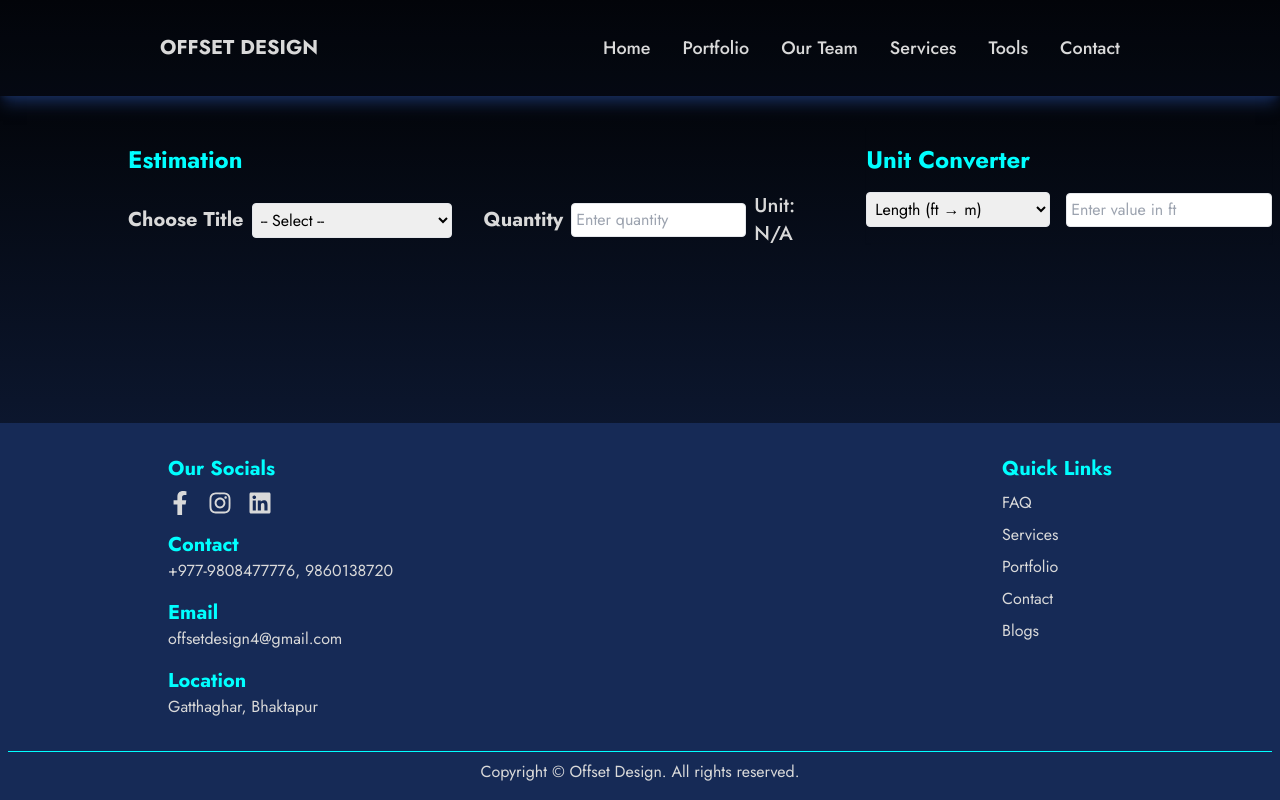
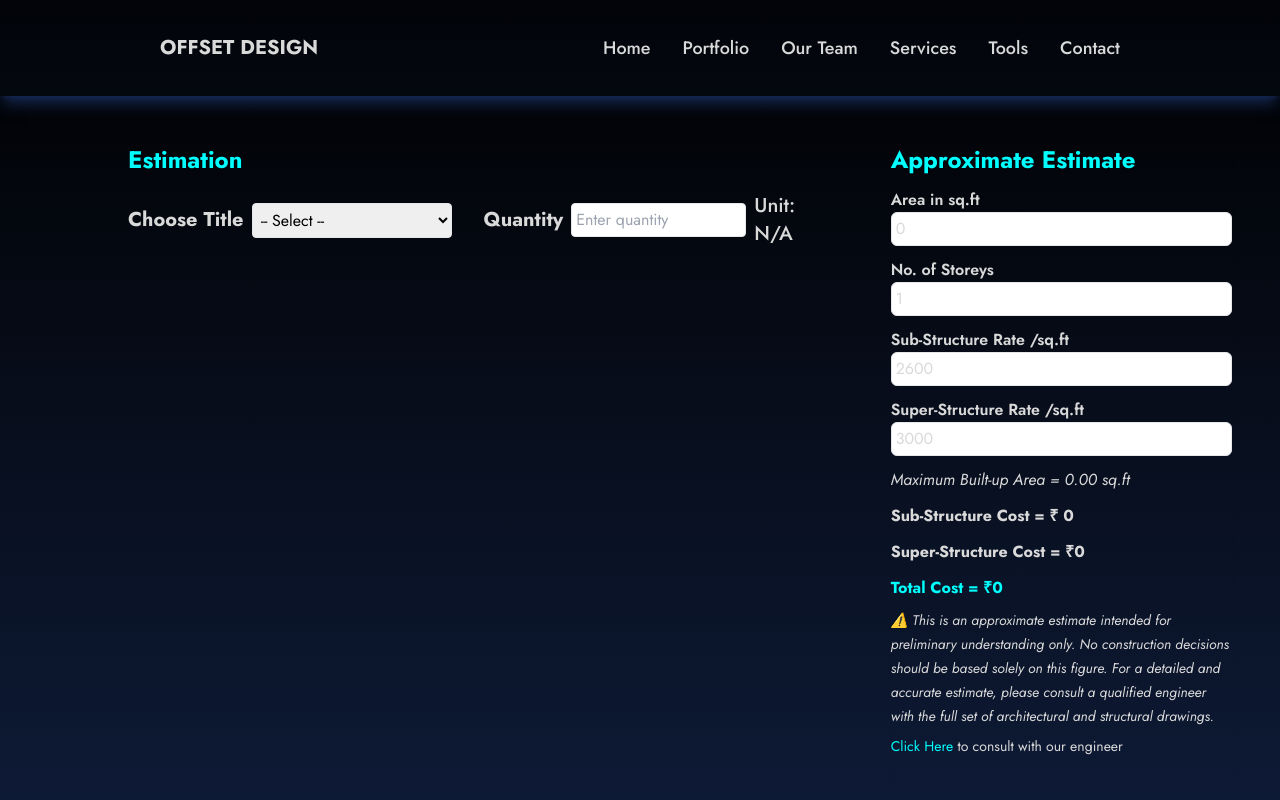
Before and after one commit to yogeshnepal8/Offset-Design, a React (Vite) app: page /tools in a window 1280 px wide. Shown: the top 800 px of the page. Built offline with nearby package versions, Linux system fonts and the light colour scheme.

Commit message:
Approximate Estimation

```diff
--- /dev/null
+++ b/src/components/ApproxEstimate.jsx
@@ -0,0 +1,103 @@
+import React, { useState } from "react";
+import { Link } from "react-router";
+
+function ApproxEstimate() {
+  const [plotArea, setPlotArea] = useState("0");
+  const [storey, setStorey] = useState("1");
+  const [subStrRate, setSubStrRate] = useState("2600");
+  const [superStrRate, setSuperStrRate] = useState("3000");
+
+  const maxBuiltUpArea = plotArea * 0.7 * storey;
+  const subStrCost = subStrRate * plotArea * 0.7 * 0.75;
+  const superStrCost = superStrRate * plotArea * 0.7 * storey;
+  const total = subStrCost + superStrCost;
+
+  return (
+    <div className="shadow-sm py-4">
+      <p className="text-2xl font-bold text-textSecondary mb-3">
+        Approximate Estimate
+      </p>
+      <div className="text-text flex flex-col gap-3 my-2">
+        <label className="font-semibold inline-block">
+          Area in sq.ft
+          <input
+            type="number"
+            value={plotArea}
+            onChange={(e) => setPlotArea(Number(e.target.value))}
+            className="styled-input"
+          />
+        </label>
+
+        <label className="font-semibold">
+          No. of Storeys
+          <input
+            type="number"
+            value={storey}
+            onChange={(e) => setStorey(Number(e.target.value))}
+            className="styled-input"
+          />
+        </label>
+
+        <label className="font-semibold">
+          Sub-Structure Rate /sq.ft
+          <input
+            type="number"
+            value={subStrRate}
+            onChange={(e) => setSubStrRate(Number(e.target.value))}
+            className="styled-input"
+          />{" "}
+        </label>
+
+        <label className="font-semibold">
+          Super-Structure Rate /sq.ft
+          <input
+            type="number"
+            value={superStrRate}
+            onChange={(e) => setSuperStrRate(Number(e.target.value))}
+            className="styled-input"
+          />{" "}
+        </label>
+
+        <em>
+          Maximum Built-up Area ={" "}
+          {maxBuiltUpArea.toFixed(2) === "NaN"
+            ? "- - -"
+            : maxBuiltUpArea.toFixed(2)}{" "}
+          sq.ft
+        </em>
+        <p className="font-bold">
+          Sub-Structure Cost = ₹{" "}
+          {subStrCost.toLocaleString() === "NaN"
+            ? "- - -"
+            : subStrCost.toLocaleString(2)}
+        </p>
+        <p className="font-bold">
+          Super-Structure Cost = ₹
+          {superStrCost.toLocaleString() === "NaN"
+            ? "- - -"
+            : superStrCost.toLocaleString(2)}
+        </p>
+        <p className="font-bold text-textSecondary">
+          Total Cost = ₹
+          {total.toLocaleString() === "NaN" ? "- - -" : total.toLocaleString(2)}
+        </p>
+      </div>
+      <em className="text-sm text-text mb-4 ">
+        ⚠️ This is an approximate estimate intended for preliminary
+        understanding only. No construction decisions should be based solely on
+        this figure. For a detailed and accurate estimate, please consult a
+        qualified engineer with the full set of architectural and structural
+        drawings.
+      </em>{" "}
+      <br />
+      <p className="text-sm text-text my-2">
+        <a href="https://www.facebook.com/offsetdesign1" target="_blank">
+          <span className="text-textSecondary text-sm">Click Here</span>{" "}
+        </a>{" "}
+        to consult with our engineer
+      </p>
+    </div>
+  );
+}
+
+export default ApproxEstimate;
--- a/src/index.css
+++ b/src/index.css
@@ -16,4 +16,8 @@
     color: aqua;
     margin: ;
   }
+
+  .styled-input {
+    @apply border p-1 focus:text-black rounded-md font-normal w-full;
+  }
 }
--- a/src/pages/Tools.jsx
+++ b/src/pages/Tools.jsx
@@ -1,12 +1,18 @@
 import React, { useState } from "react";
 import ToolsEstimationTitle from "../components/ToolsEstimationTitle";
 import UnitConversion from "../components/UnitConversion";
+import ApproxEstimate from "../components/ApproxEstimate";
 
 function Tools() {
   return (
-    <div className="px-5 lg:px-[10%] py-4 mt-4 flex flex-col gap-4 lg:flex-row items-start lg:gap-10">
-      <ToolsEstimationTitle />
-      <UnitConversion />
+    <div className="px-5 lg:px-[10%] py-4 mt-4 flex justify-evenly flex-col gap-4 lg:space-x-10 lg:flex-row items-start lg:gap-10">
+      <div className="lg:w-2/3">
+        <ToolsEstimationTitle />
+      </div>
+      <div className="lg:w-1/3">
+        <ApproxEstimate />
+        <UnitConversion />
+      </div>
     </div>
   );
 }
```
